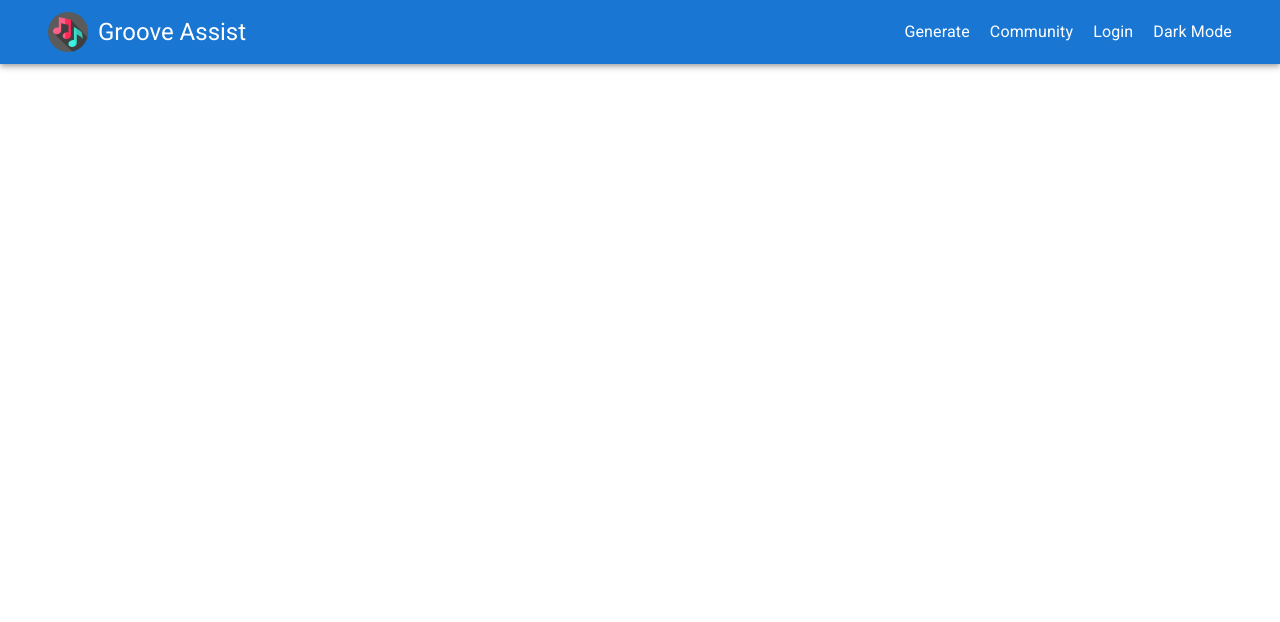
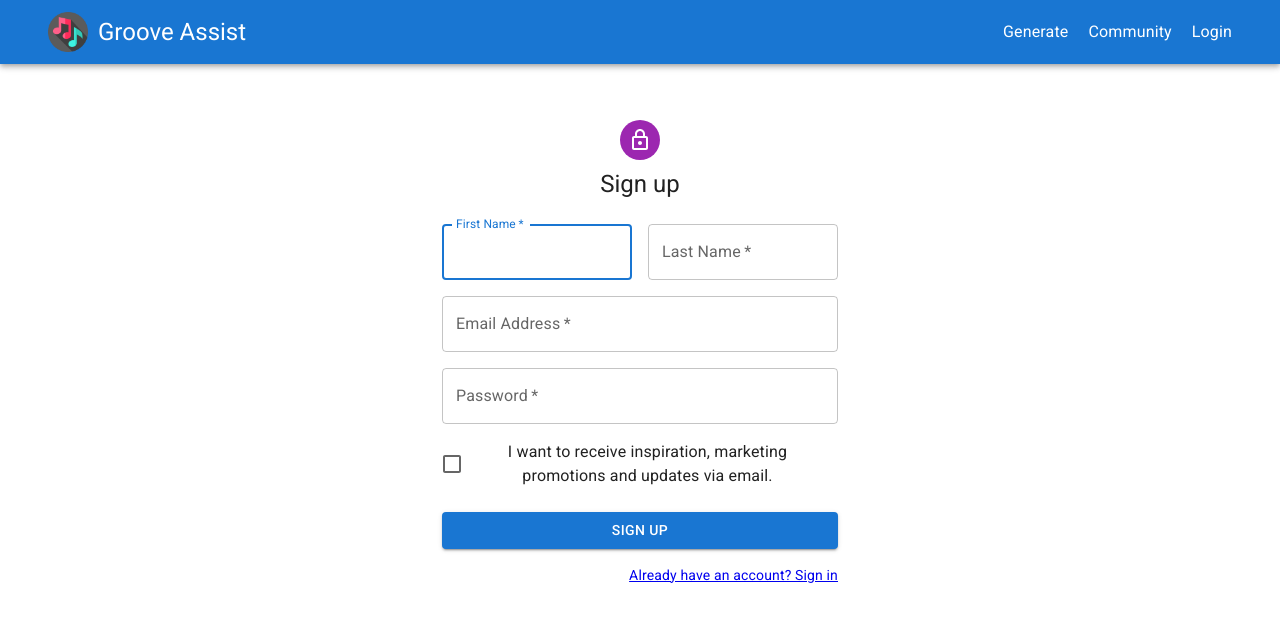
Before and after one commit to TrueBandit/grooveassist-client, a React (Create React App) app: page /signup in a window 1280 px wide. Shown: the top 622 px of the page. Built offline with nearby package versions, Linux system fonts and the light colour scheme.

Commit message:
login pages

```diff
--- a/src/Navbar.jsx
+++ b/src/Navbar.jsx
@@ -36,7 +36,6 @@
                 sx={{ cursor: 'pointer' , textDecoration: 'none', '&:hover': { textDecoration: 'underline' } }}>Community</Typography>
               <Typography onClick={() => navigate('/login')}
                 sx={{ cursor: 'pointer' , textDecoration: 'none', '&:hover': { textDecoration: 'underline' } }}>Login</Typography>
-              <Typography>Dark Mode</Typography>
             </Box>
 
             <Box sx={{alignItems: "center", gap: "10px", display: { xs: 'flex', md: 'none' }}}>
@@ -72,7 +71,6 @@
                 <MenuItem onClick={()=>{handleCloseNavMenu(); navigate('/generate')}}><Typography textAlign="center">Generate</Typography></MenuItem>
                 <MenuItem onClick={()=>{handleCloseNavMenu(); navigate('/community')}}><Typography textAlign="center">Community</Typography></MenuItem>
                 <MenuItem onClick={()=>{handleCloseNavMenu(); navigate('/login')}}><Typography textAlign="center">Login</Typography></MenuItem>
-                <MenuItem onClick={handleCloseNavMenu}><Typography textAlign="center">Dark Mode</Typography></MenuItem>
               </Menu>
             </Box>
 
--- a/src/pages/Login.js
+++ b/src/pages/Login.js
@@ -1,9 +1,93 @@
-import React from 'react'
+import * as React from 'react';
+import Avatar from '@mui/material/Avatar';
+import Button from '@mui/material/Button';
+import CssBaseline from '@mui/material/CssBaseline';
+import TextField from '@mui/material/TextField';
+import FormControlLabel from '@mui/material/FormControlLabel';
+import Checkbox from '@mui/material/Checkbox';
+import Grid from '@mui/material/Grid';
+import Box from '@mui/material/Box';
+import LockOutlinedIcon from '@mui/icons-material/LockOutlined';
+import Typography from '@mui/material/Typography';
+import Container from '@mui/material/Container';
+import { Link } from 'react-router-dom';
 
-function Login() {
+export default function SignIn() {
+  const handleSubmit = (event) => {
+    event.preventDefault();
+    const data = new FormData(event.currentTarget);
+    console.log({
+      email: data.get('email'),
+      password: data.get('password'),
+    });
+  };
+
   return (
-    <div>Login</div>
-  )
+      <Container maxWidth="xs">
+        <CssBaseline />
+        <Box
+          sx={{
+            marginTop: 6,
+            display: 'flex',
+            flexDirection: 'column',
+            alignItems: 'center',
+          }}
+        >
+          <Avatar sx={{ m: 1, bgcolor: 'secondary.main' }}>
+            <LockOutlinedIcon />
+          </Avatar>
+          <Typography component="h1" variant="h5">
+            Sign in
+          </Typography>
+          <Box component="form" onSubmit={handleSubmit} noValidate sx={{ mt: 1 }}>
+            <TextField
+              margin="normal"
+              required
+              fullWidth
+              id="email"
+              label="Email Address"
+              name="email"
+              autoComplete="email"
+              autoFocus
+            />
+            <TextField
+              margin="normal"
+              required
+              fullWidth
+              name="password"
+              label="Password"
+              type="password"
+              id="password"
+              autoComplete="current-password"
+            />
+            <FormControlLabel
+              control={<Checkbox value="remember" color="primary" />}
+              label="Remember me"
+            />
+            <Button
+              type="submit"
+              fullWidth
+              variant="contained"
+              sx={{ mt: 3, mb: 2 }}
+            >
+              Sign In
+            </Button>
+            <Grid container justifyContent={'space-between'}>
+              <Grid item>
+              <Link to="#">
+                  <Typography variant="body2">Forgot password?</Typography>
+                </Link>
+              </Grid>
+              <Grid item>
+                <Link to="/signup">
+                  <Typography variant="body2">Don't have an account? Sign Up</Typography>
+                </Link>
+              </Grid>
+            </Grid>
+          </Box>
+        </Box>
+
+      </Container>
+
+  );
 }
-
-export default Login
--- a/src/pages/Main.js
+++ b/src/pages/Main.js
@@ -5,18 +5,19 @@
 import Generator from './Generator'
 import Landing from './Landing'
 import Login from './Login'
+import SignUp from './SignUp';
 
 function Main() {
 
   return (
     <div style={{textAlign:'center'}}>
     <Navbar/>
-    <br/>
     <Routes>
       <Route path="community" element={<Community/>} />
       <Route path="generate" element={<Generator/>} />
       <Route path="" element={<Landing/>} />
       <Route path="login" element={<Login/>} />
+      <Route path="signup" element={<SignUp/>} />
     </Routes>
     </div>
   )
--- /dev/null
+++ b/src/pages/SignUp.js
@@ -0,0 +1,113 @@
+import * as React from 'react';
+import Avatar from '@mui/material/Avatar';
+import Button from '@mui/material/Button';
+import CssBaseline from '@mui/material/CssBaseline';
+import TextField from '@mui/material/TextField';
+import FormControlLabel from '@mui/material/FormControlLabel';
+import Checkbox from '@mui/material/Checkbox';
+import Grid from '@mui/material/Grid';
+import Box from '@mui/material/Box';
+import LockOutlinedIcon from '@mui/icons-material/LockOutlined';
+import Typography from '@mui/material/Typography';
+import Container from '@mui/material/Container';
+import { Link } from 'react-router-dom';
+
+export default function SignUp() {
+  const handleSubmit = (event) => {
+    event.preventDefault();
+    const data = new FormData(event.currentTarget);
+    console.log({
+      email: data.get('email'),
+      password: data.get('password'),
+    });
+  };
+
+  return (
+      <Container maxWidth="xs">
+        <CssBaseline />
+        <Box
+          sx={{
+            marginTop: 6,
+            display: 'flex',
+            flexDirection: 'column',
+            alignItems: 'center',
+          }}
+        >
+          <Avatar sx={{ m: 1, bgcolor: 'secondary.main' }}>
+            <LockOutlinedIcon />
+          </Avatar>
+          <Typography component="h1" variant="h5">
+            Sign up
+          </Typography>
+          <Box component="form" noValidate onSubmit={handleSubmit} sx={{ mt: 3 }}>
+            <Grid container spacing={2}>
+              <Grid item xs={12} sm={6}>
+                <TextField
+                  autoComplete="given-name"
+                  name="firstName"
+                  required
+                  fullWidth
+                  id="firstName"
+                  label="First Name"
+                  autoFocus
+                />
+              </Grid>
+              <Grid item xs={12} sm={6}>
+                <TextField
+                  required
+                  fullWidth
+                  id="lastName"
+                  label="Last Name"
+                  name="lastName"
+                  autoComplete="family-name"
+                />
+              </Grid>
+              <Grid item xs={12}>
+                <TextField
+                  required
+                  fullWidth
+                  id="email"
+                  label="Email Address"
+                  name="email"
+                  autoComplete="email"
+                />
+              </Grid>
+              <Grid item xs={12}>
+                <TextField
+                  required
+                  fullWidth
+                  name="password"
+                  label="Password"
+                  type="password"
+                  id="password"
+                  autoComplete="new-password"
+                />
+              </Grid>
+              <Grid item xs={12}>
+                <FormControlLabel
+                  control={<Checkbox value="allowExtraEmails" color="primary" />}
+                  label="I want to receive inspiration, marketing promotions and updates via email."
+                />
+              </Grid>
+            </Grid>
+            <Button
+              type="submit"
+              fullWidth
+              variant="contained"
+              sx={{ mt: 3, mb: 2 }}
+            >
+              Sign Up
+            </Button>
+            <Grid container justifyContent="flex-end">
+              <Grid item>
+                <Link to="/login">
+                <Typography variant="body2">Already have an account? Sign in</Typography>
+                </Link>
+              </Grid>
+            </Grid>
+          </Box>
+        </Box>
+      </Container>
+
+  );
+}
```
